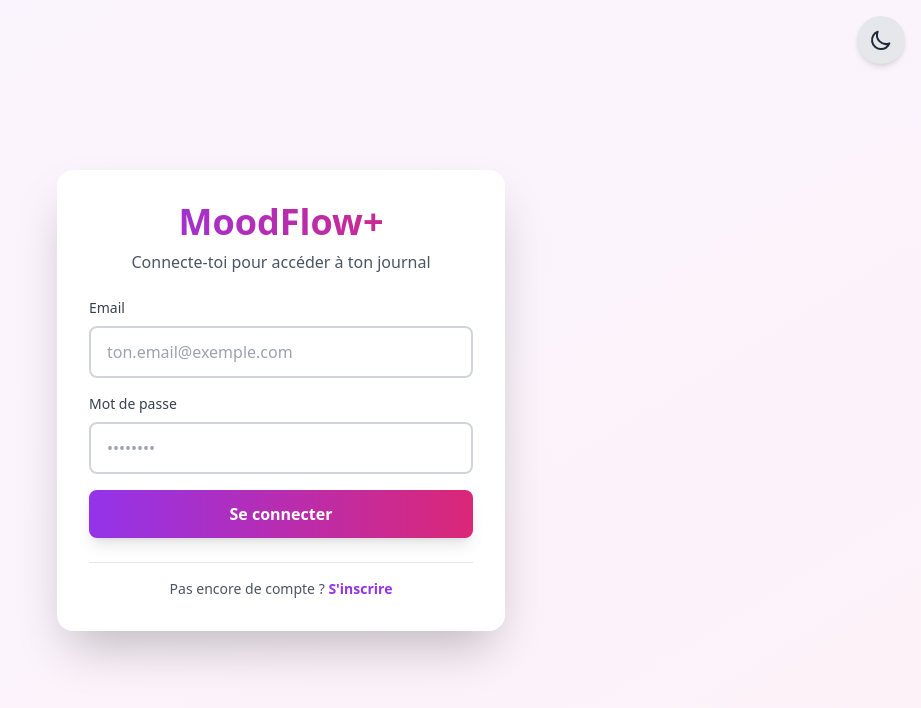
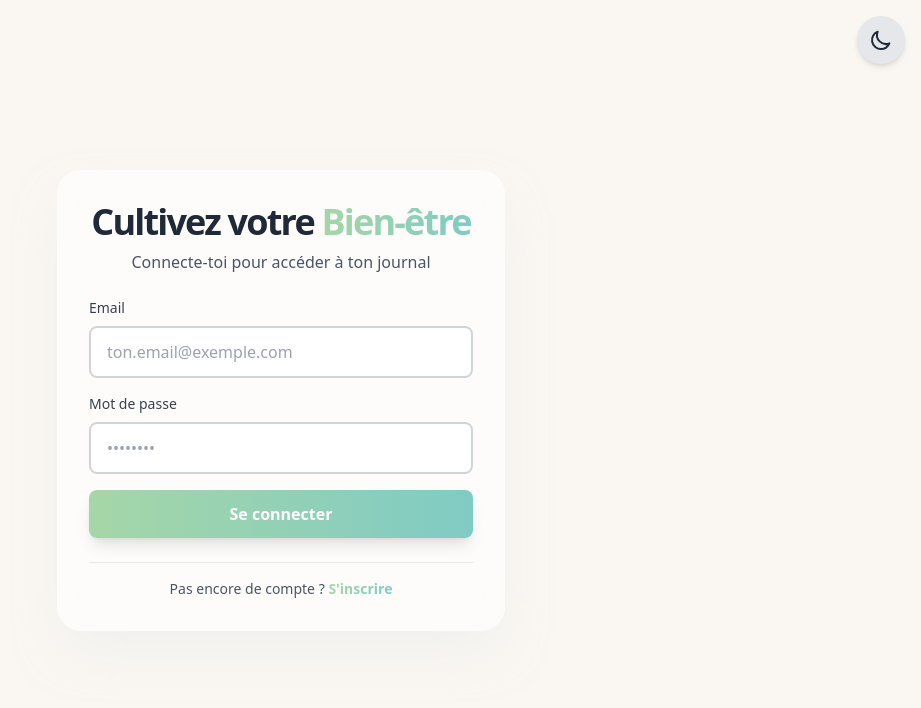
Before and after one commit to Inosthful/hackathon-frontend, a Vue app: page /login in a window 1280 px wide. Shown: the top 708 px of the page, without its empty margins (359-1280 px from the left). Built offline with nearby package versions, Linux system fonts and the light colour scheme.

Commit message:
logic des émotions et fix bugs / DA refonte global

```diff
--- a/src/views/LoginView.vue
+++ b/src/views/LoginView.vue
@@ -23,19 +23,61 @@ const handleLogin = async () => {
 
 <template>
   <div
-    class="login-view min-h-screen flex items-center justify-center bg-gradient-to-br from-purple-50 to-pink-50 dark:from-gray-900 dark:to-gray-800 p-4"
+    class="login-view min-h-screen flex items-center justify-center bg-[#FAF7F2] dark:bg-gray-900 p-4 relative"
   >
-    <div class="login-card max-w-md w-full">
+    <!-- Background SVG décoratif -->
+    <div class="absolute top-0 left-0 w-full h-full overflow-hidden z-0">
+      <svg
+        width="100%"
+        height="100%"
+        viewBox="0 0 1440 500"
+        preserveAspectRatio="xMidYMid slice"
+        xmlns="http://www.w3.org/2000/svg"
+      >
+        <defs>
+          <radialGradient id="grad1" cx="50%" cy="50%" r="50%">
+            <stop offset="0%" stop-color="rgba(165, 214, 167, 0.3)" />
+            <stop offset="100%" stop-color="rgba(165, 214, 167, 0)" />
+          </radialGradient>
+          <radialGradient id="grad2" cx="50%" cy="50%" r="50%">
+            <stop offset="0%" stop-color="rgba(128, 203, 196, 0.3)" />
+            <stop offset="100%" stop-color="rgba(128, 203, 196, 0)" />
+          </radialGradient>
+        </defs>
+        <rect
+          x="-20%"
+          y="-20%"
+          width="60%"
+          height="60%"
+          fill="url(#grad1)"
+          transform="rotate(-45)"
+        />
+        <rect
+          x="60%"
+          y="40%"
+          width="60%"
+          height="60%"
+          fill="url(#grad2)"
+          transform="rotate(30)"
+        />
+      </svg>
+    </div>
+
+    <div class="login-card max-w-md w-full relative z-10">
       <!-- Card -->
       <div
-        class="bg-white dark:bg-gray-800 rounded-2xl shadow-2xl p-6 sm:p-8 space-y-4 sm:space-y-6"
+        class="bg-white/60 dark:bg-gray-800/60 backdrop-blur-xl rounded-3xl shadow-2xl shadow-gray-200/50 dark:shadow-black/20 p-6 sm:p-8 space-y-4 sm:space-y-6"
       >
         <!-- Header -->
         <div class="text-center space-y-1 sm:space-y-2">
           <h1
-            class="text-2xl sm:text-3xl lg:text-4xl font-bold bg-gradient-to-r from-purple-600 to-pink-600 bg-clip-text text-transparent"
+            class="text-2xl sm:text-3xl lg:text-4xl font-extrabold text-gray-800 dark:text-white tracking-tighter"
           >
-            MoodFlow+
+            Cultivez votre
+            <span
+              class="bg-gradient-to-r from-[#A5D6A7] to-[#80CBC4] bg-clip-text text-transparent"
+              >Bien-être</span
+            >
           </h1>
           <p class="text-sm sm:text-base text-gray-600 dark:text-gray-400">
             Connecte-toi pour accéder à ton journal
@@ -70,7 +112,7 @@ const handleLogin = async () => {
               type="email"
               required
               placeholder="ton.email@exemple.com"
-              class="w-full px-3 sm:px-4 py-2 sm:py-3 text-sm sm:text-base border-2 border-gray-300 dark:border-gray-600 rounded-lg bg-white dark:bg-gray-700 text-gray-800 dark:text-gray-200 focus:ring-2 focus:ring-purple-500 focus:border-transparent transition-all duration-200"
+              class="w-full px-3 sm:px-4 py-2 sm:py-3 text-sm sm:text-base border-2 border-gray-300 dark:border-gray-600 rounded-lg bg-white dark:bg-gray-700 text-gray-800 dark:text-gray-200 focus:ring-2 focus:ring-[#80CBC4] focus:border-transparent transition-all duration-200"
             />
           </div>
 
@@ -88,7 +130,7 @@ const handleLogin = async () => {
               type="password"
               required
               placeholder="••••••••"
-              class="w-full px-3 sm:px-4 py-2 sm:py-3 text-sm sm:text-base border-2 border-gray-300 dark:border-gray-600 rounded-lg bg-white dark:bg-gray-700 text-gray-800 dark:text-gray-200 focus:ring-2 focus:ring-purple-500 focus:border-transparent transition-all duration-200"
+              class="w-full px-3 sm:px-4 py-2 sm:py-3 text-sm sm:text-base border-2 border-gray-300 dark:border-gray-600 rounded-lg bg-white dark:bg-gray-700 text-gray-800 dark:text-gray-200 focus:ring-2 focus:ring-[#80CBC4] focus:border-transparent transition-all duration-200"
             />
           </div>
 
@@ -96,7 +138,7 @@ const handleLogin = async () => {
           <button
             type="submit"
             :disabled="loading"
-            class="w-full py-2 sm:py-3 px-4 sm:px-6 text-sm sm:text-base rounded-lg bg-gradient-to-r from-purple-600 to-pink-600 text-white font-semibold shadow-lg hover:shadow-xl transform hover:scale-105 transition-all duration-200 disabled:opacity-50 disabled:cursor-not-allowed disabled:transform-none"
+            class="w-full py-2 sm:py-3 px-4 sm:px-6 text-sm sm:text-base rounded-lg bg-gradient-to-r from-[#A5D6A7] to-[#80CBC4] text-white font-semibold shadow-lg hover:shadow-xl transform hover:scale-105 transition-all duration-200 disabled:opacity-50 disabled:cursor-not-allowed disabled:transform-none"
           >
             {{ loading ? "Connexion..." : "Se connecter" }}
           </button>
@@ -110,7 +152,7 @@ const handleLogin = async () => {
             Pas encore de compte ?
             <router-link
               to="/register"
-              class="text-purple-600 dark:text-purple-400 font-semibold hover:underline"
+              class="bg-gradient-to-r from-[#A5D6A7] to-[#80CBC4] bg-clip-text text-transparent font-semibold hover:underline"
             >
               S'inscrire
             </router-link>
```
